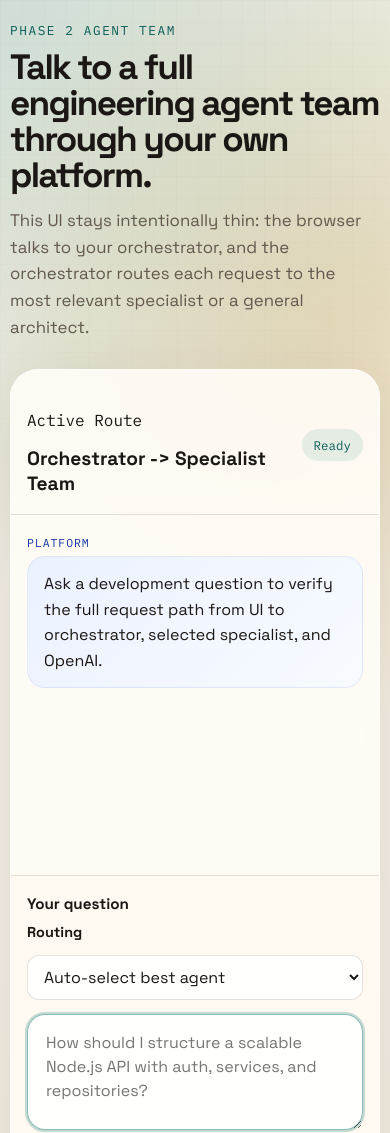
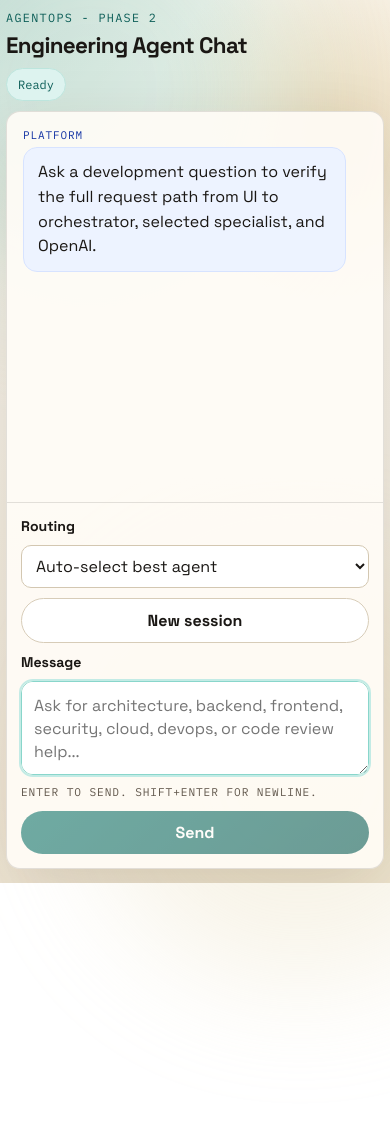
Before and after one commit to rasme95/AI-Multi-Agent-Development-Platform, a website: page public/index.html in a window 390 px wide. Shown: the top 1133 px of the page. After the commit the page ends 883 px from the top, so only its background shows below. Drawn offline with Linux system fonts and the light colour scheme; no server answers.

Commit message:
Revamp chat UI and harden send interaction

```diff
--- a/public/app.js
+++ b/public/app.js
@@ -5,6 +5,10 @@ const sendButton = document.querySelector("#send-button");
 const resetButton = document.querySelector("#reset-button");
 const statusPill = document.querySelector("#status-pill");
 const agentSelect = document.querySelector("#agent-select");
+
+if (!form || !input || !messageList || !sendButton || !resetButton || !statusPill || !agentSelect) {
+  throw new Error("UI initialization failed: missing expected chat elements.");
+}
 
 const API_BASE = window.location.hostname.includes("localhost") ? "" : "/.netlify/functions/api";
 
@@ -99,11 +103,24 @@ function replaceLastMessage(message) {
 }
 
 function setPendingState(isPending) {
-  sendButton.disabled = isPending;
+  sendButton.disabled = isPending || input.value.trim().length === 0;
   resetButton.disabled = isPending;
   input.disabled = isPending;
   agentSelect.disabled = isPending;
   statusPill.textContent = isPending ? "Streaming" : "Ready";
+}
+
+function autoResizeTextarea() {
+  input.style.height = "auto";
+  input.style.height = `${Math.min(input.scrollHeight, 260)}px`;
+}
+
+function updateSendAvailability() {
+  if (input.disabled) {
+    return;
+  }
+
+  sendButton.disabled = input.value.trim().length === 0;
 }
 
 function updateStatusLabel(selectedAgentId) {
@@ -381,6 +398,7 @@ async function submitQuestion(question, selectedAgentId) {
   addPendingAssistantMessage(selectedAgentId);
 
   input.value = "";
+  autoResizeTextarea();
   setPendingState(true);
 
   let streamedAnswer = "";
@@ -395,21 +413,24 @@ async function submitQuestion(question, selectedAgentId) {
     updateStatusLabel("");
   } finally {
     setPendingState(false);
+    updateSendAvailability();
     input.focus();
   }
 }
 
-form.addEventListener("submit", async (event) => {
-  event.preventDefault();
-
+async function submitFromComposer() {
   const question = input.value.trim();
-  if (!question) {
+  if (!question || sendButton.disabled) {
     return;
   }
 
   const selectedAgentId = agentSelect.value.trim();
+  await submitQuestion(question, selectedAgentId);
+}
 
-  await submitQuestion(question, selectedAgentId);
+form.addEventListener("submit", async (event) => {
+  event.preventDefault();
+  await submitFromComposer();
 });
 
 input.addEventListener("keydown", async (event) => {
@@ -418,14 +439,12 @@ input.addEventListener("keydown", async (event) => {
   }
 
   event.preventDefault();
+  await submitFromComposer();
+});
 
-  const question = input.value.trim();
-  if (!question || sendButton.disabled) {
-    return;
-  }
-
-  const selectedAgentId = agentSelect.value.trim();
-  await submitQuestion(question, selectedAgentId);
+input.addEventListener("input", () => {
+  autoResizeTextarea();
+  updateSendAvailability();
 });
 
 resetButton.addEventListener("click", async () => {
@@ -435,4 +454,6 @@ resetButton.addEventListener("click", async () => {
 renderMessages();
 loadAgents();
 hydrateServerHistory();
+autoResizeTextarea();
+updateSendAvailability();
 input.focus();
--- a/public/index.html
+++ b/public/index.html
@@ -12,94 +12,46 @@
     />
     <link rel="stylesheet" href="/styles.css" />
   </head>
-  <body>
-    <div class="page-shell">
-      <header class="hero">
-        <p class="eyebrow">Phase 2 Agent Team</p>
-        <h1>Talk to a full engineering agent team through your own platform.</h1>
-        <p class="hero-copy">
-          This UI stays intentionally thin: the browser talks to your orchestrator, and the
-          orchestrator routes each request to the most relevant specialist or a general architect.
-        </p>
+  <body class="app-body">
+    <div class="bg-orb bg-orb-left" aria-hidden="true"></div>
+    <div class="bg-orb bg-orb-right" aria-hidden="true"></div>
+
+    <main class="app-shell" aria-label="AgentOps chat interface">
+      <header class="topbar">
+        <div class="brand-wrap">
+          <p class="eyebrow">AgentOps - Phase 2</p>
+          <h1>Engineering Agent Chat</h1>
+        </div>
+        <span class="status-pill" id="status-pill">Ready</span>
       </header>
 
-      <main class="chat-layout">
-        <section class="chat-panel" aria-label="Agent chat">
-          <div class="chat-header">
-            <div>
-              <p class="panel-label">Active Route</p>
-              <h2>Orchestrator -> Specialist Team</h2>
-            </div>
-            <span class="status-pill" id="status-pill">Ready</span>
-          </div>
-
-          <div class="message-list" id="message-list" aria-live="polite">
-            <article class="message assistant">
-              <p class="message-role">Platform</p>
-              <div class="message-body">
-                Ask a backend architecture question to verify the full request path from UI to
-                orchestrator, selected specialist, and OpenAI.
-              </div>
-            </article>
-          </div>
+      <section class="chat-card" aria-label="Agent chat panel">
+        <div class="message-list" id="message-list" aria-live="polite"></div>
 
         <form class="composer" id="chat-form">
-            <label class="composer-label" for="question-input">Your question</label>
-            <div class="agent-picker-row">
-              <label class="agent-picker-label" for="agent-select">Routing</label>
+          <div class="control-row">
+            <label class="field-label" for="agent-select">Routing</label>
             <select id="agent-select" name="agentId">
               <option value="">Auto-select best agent</option>
             </select>
+            <button type="button" class="secondary-button" id="reset-button">New session</button>
           </div>
+
+          <label class="field-label" for="question-input">Message</label>
           <textarea
             id="question-input"
             maxlength="4000"
-              placeholder="How should I structure a scalable Node.js API with auth, services, and repositories?"
+            placeholder="Ask for architecture, backend, frontend, security, cloud, devops, or code review help..."
             required
           ></textarea>
-            <div class="composer-actions">
-              <p class="hint">Streams via POST /ask/stream and keeps session history in memory</p>
-              <div class="action-buttons">
-                <button type="button" class="secondary-button" id="reset-button">
-                  New session
-                </button>
-                <button type="submit" id="send-button">Send question</button>
-              </div>
+
+          <div class="composer-footer">
+            <p class="hint">Enter to send. Shift+Enter for newline.</p>
+            <button type="submit" id="send-button">Send</button>
           </div>
         </form>
       </section>
-
-        <aside class="info-panel" aria-label="Platform summary">
-          <div class="info-card accent">
-            <p class="panel-label">Why this UI exists</p>
-            <p>
-              It gives you a normal product surface now, while keeping the backend architecture
-              clean enough for multiple agents later.
-            </p>
-          </div>
-
-          <div class="info-card">
-            <p class="panel-label">Current capabilities</p>
-            <ul>
-              <li>Multi-agent routing across engineering specialties</li>
-              <li>HTTP API orchestration with optional agent override</li>
-              <li>Streaming responses in the browser chat</li>
-              <li>Session-scoped conversation history</li>
-              <li>Structured upstream error feedback</li>
-            </ul>
-          </div>
-
-          <div class="info-card">
-            <p class="panel-label">Next sensible upgrades</p>
-            <ul>
-              <li>Visual routing trace and confidence</li>
-              <li>Persistent history beyond in-memory sessions</li>
-              <li>Deeper cross-agent orchestration</li>
-            </ul>
-          </div>
-        </aside>
     </main>
-    </div>
 
     <script type="module" src="/app.js"></script>
   </body>
--- a/public/styles.css
+++ b/public/styles.css
@@ -28,119 +28,129 @@ body {
     radial-gradient(circle at top left, rgba(15, 118, 110, 0.18), transparent 28%),
     radial-gradient(circle at 85% 15%, rgba(234, 217, 183, 0.95), transparent 22%),
     linear-gradient(180deg, #f9f4eb 0%, var(--bg) 48%, #efe6d5 100%);
+:root {
+  color-scheme: light;
+  --bg: #faf6ee;
+  --surface: #fffdf9;
+  --surface-soft: #f5efe2;
+  --line: #ddd2bd;
+  --text: #1f1b16;
+  --muted: #6d6254;
+  --brand: #0a7f78;
+  --brand-strong: #08635e;
+  --agent: #2142ad;
+  --user: #8a3d11;
+  --system: #b31f24;
+  --shadow: 0 12px 40px rgba(52, 37, 17, 0.12);
 }
 
-body::before {
-  content: "";
-  position: fixed;
-  inset: 0;
-  pointer-events: none;
-  background-image:
-    linear-gradient(rgba(26, 23, 20, 0.025) 1px, transparent 1px),
-    linear-gradient(90deg, rgba(26, 23, 20, 0.025) 1px, transparent 1px);
-  background-size: 22px 22px;
-  mask-image: linear-gradient(180deg, rgba(0, 0, 0, 0.6), transparent 85%);
+* {
+  box-sizing: border-box;
 }
 
-.page-shell {
-  width: min(1180px, calc(100% - 32px));
-  margin: 0 auto;
-  padding: 40px 0 56px;
+html,
+body {
+  margin: 0;
+  min-height: 100%;
 }
 
-.hero {
-  max-width: 760px;
-  margin-bottom: 28px;
-  animation: slide-fade 500ms ease-out both;
+.app-body {
+  font-family: "Space Grotesk", sans-serif;
+  color: var(--text);
+  background: linear-gradient(180deg, #fcf8ef 0%, var(--bg) 100%);
+  position: relative;
+}
+
+.bg-orb {
+  position: fixed;
+  width: 420px;
+  height: 420px;
+  border-radius: 50%;
+  filter: blur(60px);
+  pointer-events: none;
+  z-index: 0;
+  opacity: 0.35;
+}
+
+.bg-orb-left {
+  top: -120px;
+  left: -120px;
+  background: #bde7df;
+}
+
+.bg-orb-right {
+  right: -120px;
+  bottom: -140px;
+  background: #eadfbe;
+}
+
+.app-shell {
+  position: relative;
+  z-index: 1;
+  width: min(920px, calc(100% - 24px));
+  margin: 0 auto;
+  padding: 20px 0 28px;
+}
+
+.topbar {
+  display: flex;
+  justify-content: space-between;
+  align-items: center;
+  gap: 16px;
+  margin-bottom: 14px;
+}
+
+.brand-wrap h1 {
+  margin: 6px 0 0;
+  font-size: clamp(1.4rem, 3.5vw, 2.1rem);
+  letter-spacing: -0.03em;
 }
 
 .eyebrow,
-.panel-label,
+.status-pill,
 .message-role,
-.hint,
-.status-pill {
+.hint {
   font-family: "IBM Plex Mono", monospace;
 }
 
 .eyebrow {
-  margin: 0 0 10px;
+  margin: 0;
+  font-size: 0.74rem;
   color: var(--brand-strong);
   text-transform: uppercase;
-  letter-spacing: 0.12em;
-  font-size: 0.8rem;
-}
-
-.hero h1 {
-  margin: 0;
-  font-size: clamp(2.2rem, 4vw, 4.3rem);
-  line-height: 0.95;
-  letter-spacing: -0.05em;
-}
-
-.hero-copy {
-  max-width: 62ch;
-  margin: 14px 0 0;
-  color: var(--muted);
-  font-size: 1.05rem;
-  line-height: 1.6;
-}
-
-.chat-layout {
-  display: grid;
-  grid-template-columns: minmax(0, 1.65fr) minmax(290px, 0.85fr);
-  gap: 20px;
-}
-
-.chat-panel,
-.info-card {
-  background: var(--surface);
-  backdrop-filter: blur(14px);
-  border: 1px solid rgba(255, 255, 255, 0.8);
-  box-shadow: var(--shadow);
-}
-
-.chat-panel {
-  border-radius: 28px;
-  overflow: hidden;
-  display: grid;
-  grid-template-rows: auto minmax(360px, 1fr) auto;
-  min-height: 680px;
-  animation: slide-fade 650ms ease-out both;
-}
-
-.chat-header {
-  display: flex;
-  justify-content: space-between;
-  gap: 16px;
-  align-items: center;
-  padding: 24px 24px 18px;
-  border-bottom: 1px solid var(--line);
-}
-
-.chat-header h2 {
-  margin: 6px 0 0;
-  font-size: 1.2rem;
+  letter-spacing: 0.11em;
 }
 
 .status-pill {
+  font-size: 0.75rem;
   border-radius: 999px;
-  padding: 8px 12px;
-  background: rgba(15, 118, 110, 0.1);
+  padding: 8px 11px;
   color: var(--brand-strong);
-  font-size: 0.78rem;
+  background: #ddf3ef;
+  border: 1px solid #bde5dd;
+}
+
+.chat-card {
+  background: var(--surface);
+  border: 1px solid var(--line);
+  border-radius: 20px;
+  box-shadow: var(--shadow);
+  overflow: hidden;
+  display: grid;
+  grid-template-rows: minmax(380px, 1fr) auto;
+  min-height: calc(100vh - 110px);
 }
 
 .message-list {
-  padding: 20px 24px;
+  padding: 16px;
   overflow-y: auto;
   display: flex;
   flex-direction: column;
-  gap: 14px;
+  gap: 12px;
 }
 
 .message {
-  max-width: 88%;
-  animation: rise 260ms ease-out both;
+  max-width: min(86%, 760px);
 }
 
 .message.user {
@@ -153,10 +163,10 @@ body::before {
 }
 
 .message-role {
-  margin: 0 0 6px;
-  font-size: 0.72rem;
+  margin: 0 0 5px;
+  font-size: 0.69rem;
+  letter-spacing: 0.08em;
   text-transform: uppercase;
-  letter-spacing: 0.08em;
   color: var(--muted);
 }
 
@@ -169,277 +179,165 @@ body::before {
 }
 
 .message.system .message-role {
-  color: var(--error);
+  color: var(--system);
 }
 
 .message-body {
-  padding: 14px 16px;
-  border-radius: 18px;
-  line-height: 1.6;
   white-space: pre-wrap;
-  background: var(--surface-strong);
-  border: 1px solid rgba(20, 52, 164, 0.08);
+  line-height: 1.55;
+  padding: 12px 14px;
+  border-radius: 14px;
+  border: 1px solid #e5ddcf;
+  background: #fffefb;
 }
 
 .message.user .message-body {
-  background: linear-gradient(135deg, #f4d9c9, #f9ead9);
-  border-color: rgba(124, 45, 18, 0.14);
+  background: #f6e1d0;
+  border-color: #e3c8b0;
 }
 
 .message.assistant .message-body {
-  background: linear-gradient(135deg, #ebf1ff, #f7fbff);
+  background: #edf3ff;
+  border-color: #d7e3ff;
 }
 
 .message.system .message-body {
-  background: linear-gradient(135deg, #fee4e2, #fff4f3);
-  border-color: rgba(180, 35, 24, 0.18);
+  background: #feeceb;
+  border-color: #f8c8c5;
 }
 
 .composer {
   border-top: 1px solid var(--line);
-  padding: 18px 24px 24px;
-  background: rgba(255, 249, 241, 0.92);
+  padding: 14px;
+  background: var(--surface-soft);
+  display: grid;
+  gap: 10px;
 }
 
-.composer-label {
-  display: block;
-  margin-bottom: 10px;
-  font-size: 0.95rem;
+.control-row {
+  display: flex;
+  align-items: center;
+  gap: 10px;
+  flex-wrap: wrap;
+}
+
+.field-label {
+  font-size: 0.88rem;
   font-weight: 700;
 }
 
-.agent-picker-row {
-  display: flex;
-  gap: 14px;
-  align-items: center;
-  margin-bottom: 14px;
-}
-
-.agent-picker-label {
-  font-size: 0.9rem;
-  font-weight: 700;
+select,
+textarea,
+button {
+  font: inherit;
 }
 
 select {
-  min-width: 260px;
-  padding: 10px 12px;
-  border-radius: 12px;
-  border: 1px solid rgba(26, 23, 20, 0.12);
-  background: rgba(255, 255, 255, 0.92);
+  min-width: 220px;
+  max-width: 100%;
+  border: 1px solid #d3c7b1;
+  border-radius: 10px;
+  padding: 9px 10px;
+  background: #fff;
   color: var(--text);
-  font: inherit;
-}
-
-select:focus {
-  outline: 2px solid rgba(15, 118, 110, 0.24);
-  border-color: rgba(15, 118, 110, 0.5);
 }
 
 textarea {
-  display: block;
   width: 100%;
+  min-height: 88px;
+  max-height: 260px;
   resize: vertical;
-  min-height: 116px;
-  padding: 16px 18px;
-  border-radius: 18px;
-  border: 1px solid rgba(26, 23, 20, 0.12);
-  background: rgba(255, 255, 255, 0.9);
+  border: 1px solid #d3c7b1;
+  border-radius: 12px;
+  padding: 12px;
+  line-height: 1.45;
+  background: #fff;
   color: var(--text);
-  font: inherit;
-  line-height: 1.5;
 }
 
+select:focus,
 textarea:focus {
-  outline: 2px solid rgba(15, 118, 110, 0.24);
-  border-color: rgba(15, 118, 110, 0.5);
+  outline: 2px solid #c3ebe5;
+  border-color: #89d6cb;
 }
 
-.composer-actions {
-  margin-top: 14px;
+.composer-footer {
   display: flex;
   justify-content: space-between;
-  gap: 16px;
   align-items: center;
-  flex-wrap: wrap;
-}
-
-.composer-actions .hint {
-  flex: 1 1 320px;
-}
-
-.action-buttons {
-  display: flex;
-  gap: 10px;
-  align-items: center;
-  flex: 0 1 auto;
+  gap: 12px;
 }
 
 .hint {
   margin: 0;
-  font-size: 0.76rem;
+  font-size: 0.7rem;
+  letter-spacing: 0.08em;
+  text-transform: uppercase;
   color: var(--muted);
-  text-transform: uppercase;
-  letter-spacing: 0.08em;
 }
 
 button {
   border: none;
   border-radius: 999px;
-  padding: 14px 22px;
-  background: linear-gradient(135deg, var(--brand), var(--brand-strong));
-  color: white;
-  font: inherit;
+  padding: 11px 18px;
   font-weight: 700;
   cursor: pointer;
-  box-shadow: 0 12px 24px rgba(15, 118, 110, 0.26);
-  transition:
-    transform 140ms ease,
-    box-shadow 140ms ease,
-    opacity 140ms ease;
 }
 
-button:hover {
-  transform: translateY(-1px);
+#send-button {
+  background: linear-gradient(135deg, var(--brand), var(--brand-strong));
+  color: #fff;
+  min-width: 112px;
 }
 
-button:disabled {
+#send-button:disabled {
   opacity: 0.6;
-  cursor: wait;
-  transform: none;
+  cursor: not-allowed;
 }
 
 .secondary-button {
-  background: rgba(255, 255, 255, 0.72);
+  background: #fff;
   color: var(--text);
-  box-shadow: none;
-  border: 1px solid rgba(26, 23, 20, 0.12);
+  border: 1px solid #d7ccb8;
 }
 
-.info-panel {
-  display: grid;
-  gap: 16px;
-  align-content: start;
-}
-
-.info-card {
-  border-radius: 24px;
-  padding: 20px;
-  animation: slide-fade 760ms ease-out both;
-}
-
-.info-card.accent {
-  background: linear-gradient(135deg, rgba(15, 118, 110, 0.12), rgba(234, 217, 183, 0.78));
-}
-
-.info-card p {
-  margin-top: 0;
-  line-height: 1.6;
-}
-
-.info-card ul {
-  margin: 0;
-  padding-left: 18px;
-  color: var(--muted);
-  line-height: 1.7;
-}
-
-@keyframes slide-fade {
-  from {
-    opacity: 0;
-    transform: translateY(18px);
+@media (max-width: 760px) {
+  .app-shell {
+    width: calc(100% - 12px);
+    padding: 10px 0 14px;
   }
 
-  to {
-    opacity: 1;
-    transform: translateY(0);
-  }
-}
-
-@keyframes rise {
-  from {
-    opacity: 0;
-    transform: translateY(10px);
+  .topbar {
+    align-items: flex-start;
+    flex-direction: column;
+    gap: 8px;
+    margin-bottom: 10px;
   }
 
-  to {
-    opacity: 1;
-    transform: translateY(0);
-  }
-}
-
-@media (max-width: 920px) {
-  .chat-layout {
-    grid-template-columns: 1fr;
+  .chat-card {
+    border-radius: 14px;
+    min-height: calc(100vh - 86px);
   }
 
-  .chat-panel {
-    min-height: 620px;
-  }
-}
-
-@media (max-width: 1120px) {
-  .chat-layout {
-    grid-template-columns: 1fr;
+  .message {
+    max-width: 94%;
   }
 
-  .info-panel {
-    grid-template-columns: repeat(3, minmax(0, 1fr));
-  }
-}
-
-@media (max-width: 900px) {
-  .info-panel {
-    grid-template-columns: 1fr;
-  }
-}
-
-@media (max-width: 640px) {
-  .page-shell {
-    width: min(100% - 20px, 1180px);
-    padding-top: 22px;
+  .control-row {
+    align-items: stretch;
   }
 
-  .hero h1 {
-    line-height: 1.02;
+  select,
+  .secondary-button {
+    width: 100%;
   }
 
-  .chat-header,
-  .message-list,
-  .composer {
-    padding-left: 16px;
-    padding-right: 16px;
-  }
-
-  .composer-actions {
+  .composer-footer {
     flex-direction: column;
     align-items: stretch;
   }
 
-  .composer-actions .hint {
-    flex: initial;
-  }
-
-  .action-buttons {
+  #send-button {
     width: 100%;
-    flex-direction: column;
-    align-items: stretch;
-  }
-
-  .agent-picker-row {
-    flex-direction: column;
-    align-items: stretch;
-  }
-
-  select {
-    min-width: 0;
-    width: 100%;
-  }
-
-  button {
-    width: 100%;
-  }
-
-  .message {
-    max-width: 100%;
-  }
-}
+  .info-panel {
+    grid-template-columns: 1fr;
```
Lines whose indentation alone changed are shown as unchanged.
